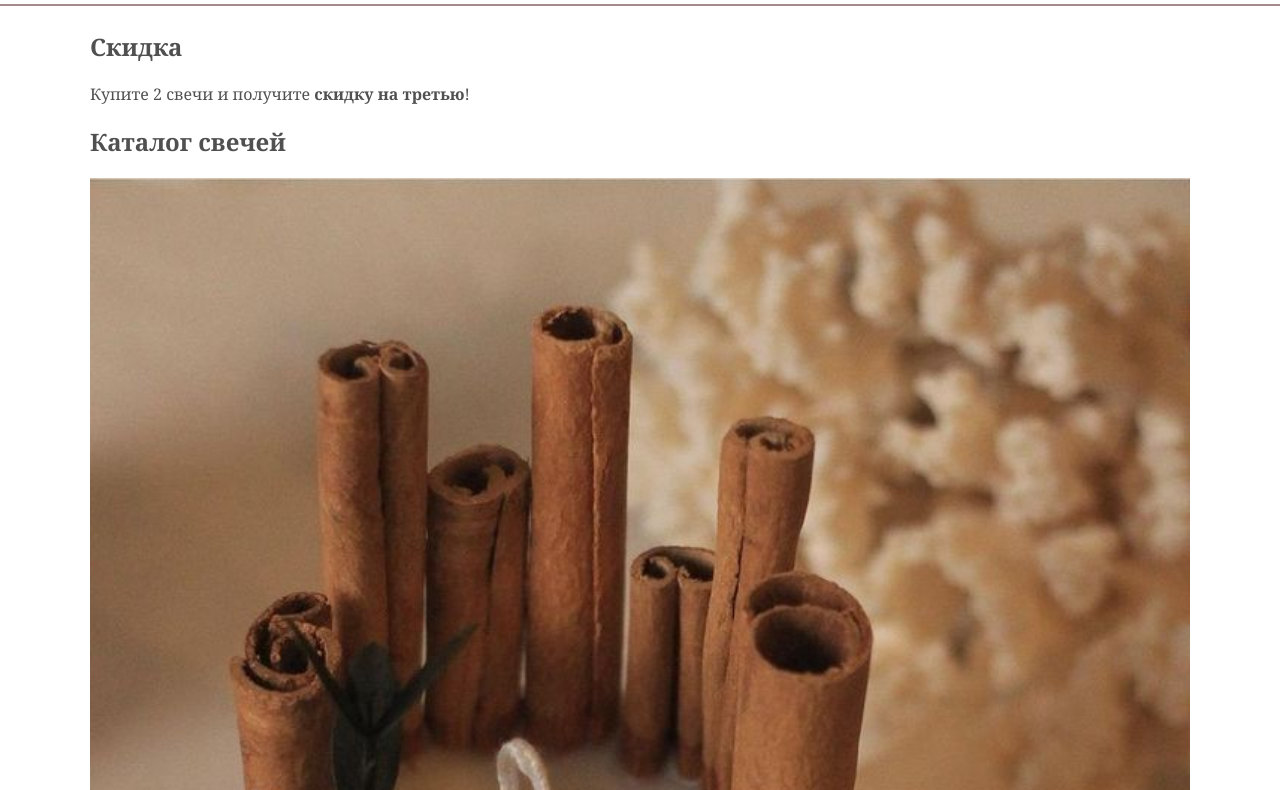
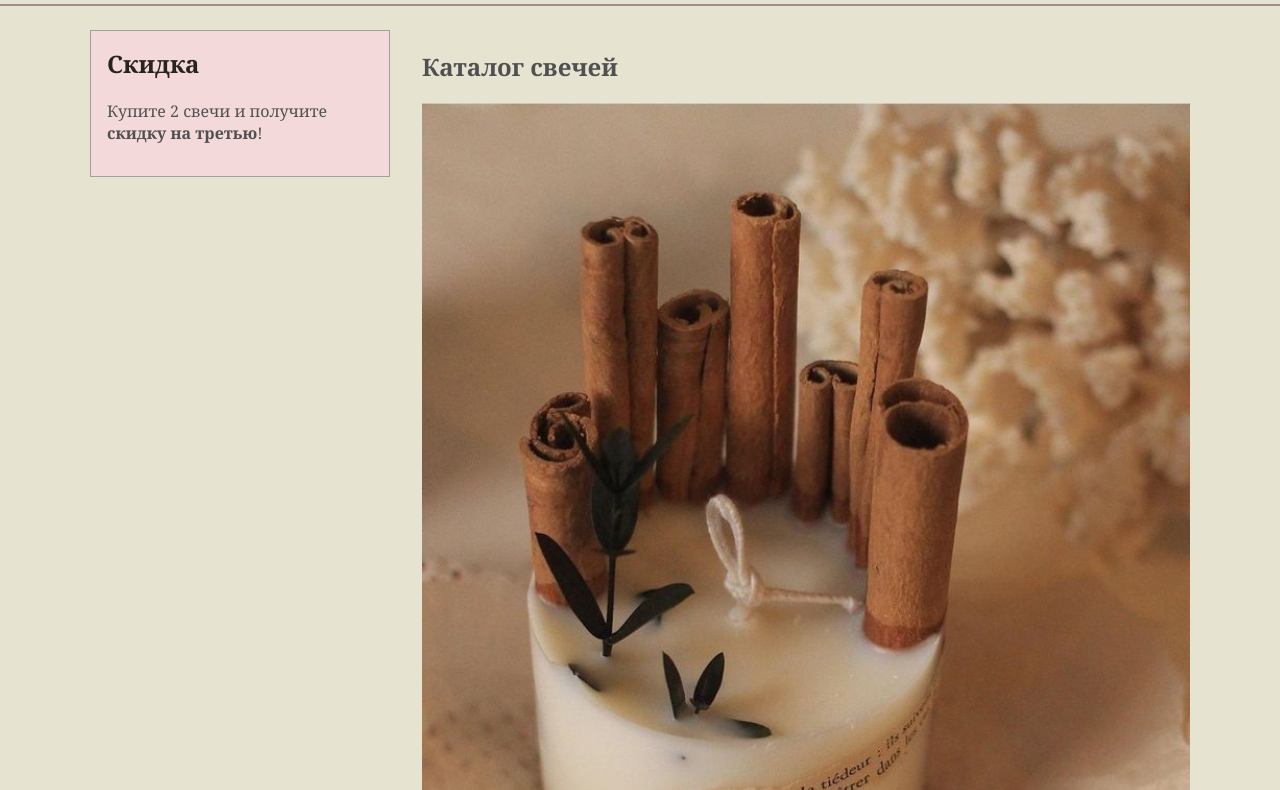
Before and after one commit to web-design-group/1-lab-Kryuchkovavi, a plain HTML site: page catalog.html in a window 1280 px wide. Shown: the part 101-891 px from the top of the page. Drawn offline with Linux system fonts and the light colour scheme.

Commit message:
Update styles.css

```diff
--- a/styles.css
+++ b/styles.css
@@ -1,8 +1,8 @@
 
 :root{
-  --bg1: #ffffff;
+  --bg1: #e6e4d0;
   --accent: #29231f;
-  --muted: #fd959e;
+  --muted: #360408;
 }
 
 * { box-sizing: border-box; }
@@ -10,6 +10,7 @@ body {
   margin: 0;
   font-family: Georgia, "Times New Roman", serif;
   color: #505050;
+  background-color: var(--bg1);
 }
 
 header {
@@ -17,8 +18,8 @@ header {
   align-items: center;
   justify-content: space-between;
   border-bottom: 2px solid #a38a8c;
+}
 
-}
 .brand h1 {
   margin: 0;
   font-size: 2rem;
@@ -43,11 +44,24 @@ nav a {
 }
 
 main {
+  display: grid;
+  grid-template-columns: 300px 1fr; /* 300px для aside, остальное для секции */
+  gap: 2rem;
   max-width: 1100px;
   margin: 1.5rem auto;
-
 }
 
+aside {
+  background-color: rgba(247, 215, 220, 0.8);
+  padding: 1rem;
+  border: 1px solid #a0a0a0;
+  height: fit-content; /* чтобы блок подстраивался по высоте */
+}
+
+aside h2:first-child {
+  color: var(--accent);
+  margin-top: 0;
+}
 .hero {
   display: grid;
   gap: 1rem;
```
